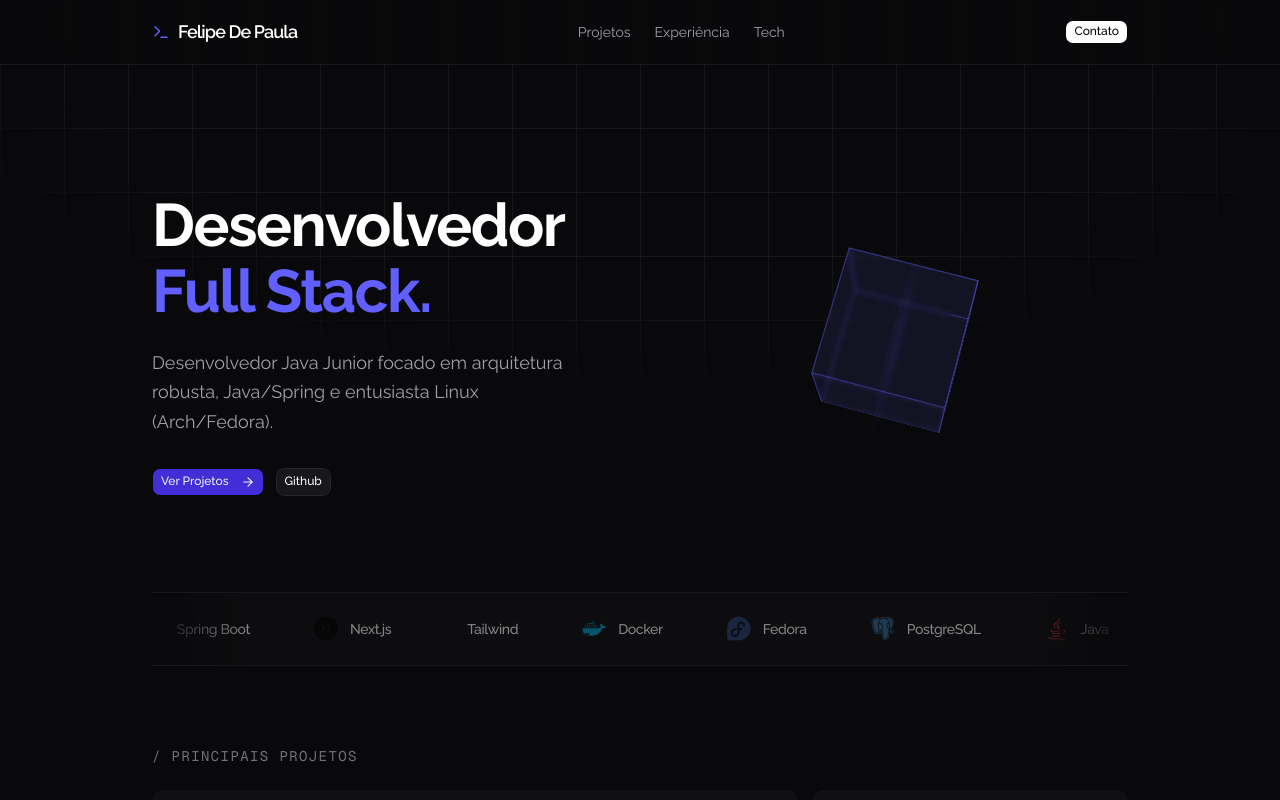
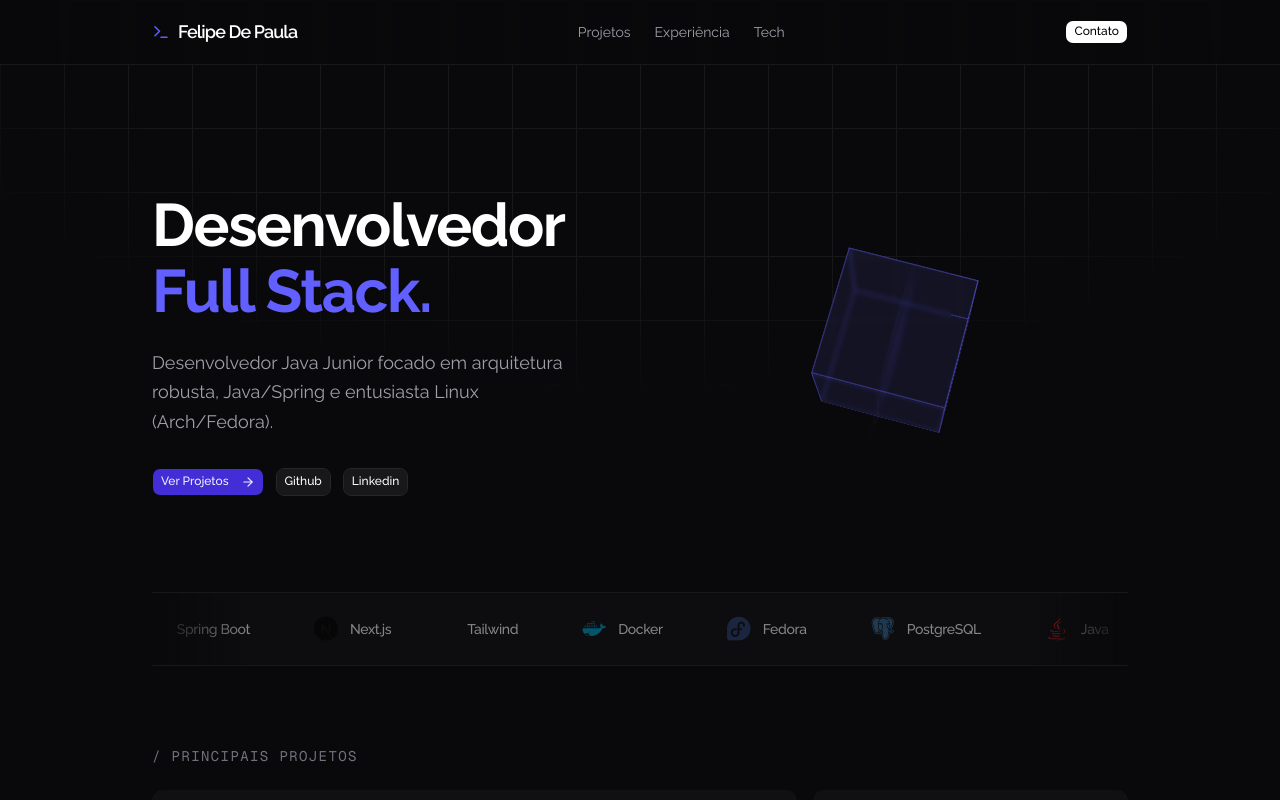
Before and after one commit to felipe-de-paula-dev/portfolio-web, a Next.js app: page / in a window 1280 px wide. Shown: the top 800 px of the page. Built offline with nearby package versions, Linux system fonts and the light colour scheme.

Commit message:
feat: link linkedin

```diff
--- a/app/components/Hero.tsx
+++ b/app/components/Hero.tsx
@@ -19,6 +19,8 @@
           </Button>
           <Button variant="outline" className="border-zinc-800 bg-zinc-900 hover:bg-zinc-800 text-white hover:cursor-pointer">
             <a href="https://github.com/felipe-de-paula-dev" target='_blank'>Github</a>
+          </Button> <Button variant="outline" className="border-zinc-800 bg-zinc-900 hover:bg-zinc-800 text-white hover:cursor-pointer">
+            <a href="https://www.linkedin.com/in/felipedepauladev/" target='_blank'>Linkedin</a>
           </Button>
         </div>
       </div>
--- a/app/layout.tsx
+++ b/app/layout.tsx
@@ -28,7 +28,7 @@
           href="https://cdn.jsdelivr.net/gh/devicons/devicon@latest/devicon.min.css"
         />
       </head>
-      <body>
+      <body className="select-none">
         <ThemeProvider>{children}</ThemeProvider>
       </body>
     </html>
--- a/app/page.tsx
+++ b/app/page.tsx
@@ -32,7 +32,7 @@
             </div>
           </div>
           <div className="flex gap-6">
-            <a href="#" className="hover:text-white transition-colors">LinkedIn</a>
+            <a href="https://www.linkedin.com/in/felipedepauladev/" className="hover:text-white transition-colors">LinkedIn</a>
             <a href="#" className="hover:text-white transition-colors">Currículo</a>
           </div>
         </footer>
```
